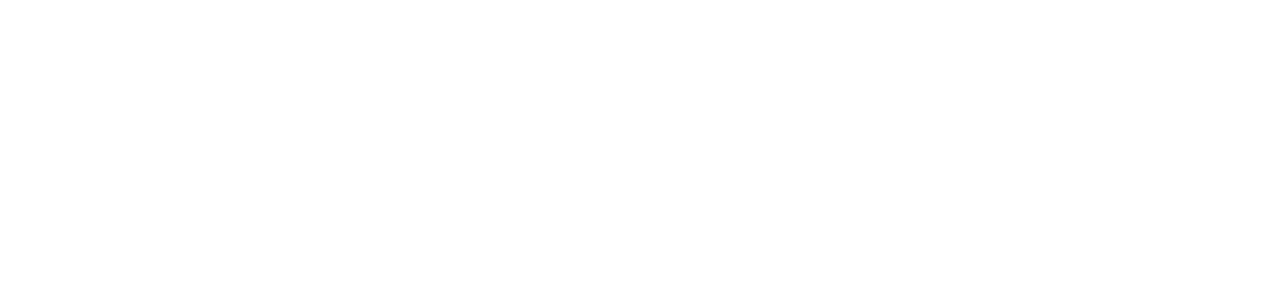
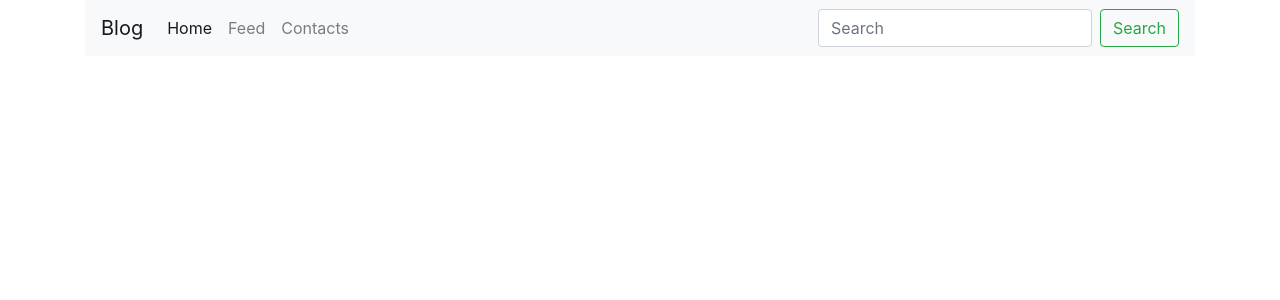
Before and after one commit to UildsonSantos/blog-uss_DIO-Capgemini, an Angular app in the folder frontend/blog-capgemini-dio/: page / in a window 1280 px wide. Shown: the top 300 px of the page. Built offline with nearby package versions, Linux system fonts and the light colour scheme.

Commit message:
implemented navbar component

```diff
--- a/frontend/blog-capgemini-dio/src/app/app.component.html
+++ b/frontend/blog-capgemini-dio/src/app/app.component.html
@@ -1,2 +1,3 @@
+<uss-navbar></uss-navbar>
 
 <router-outlet></router-outlet>
--- a/frontend/blog-capgemini-dio/src/app/app.module.ts
+++ b/frontend/blog-capgemini-dio/src/app/app.module.ts
@@ -3,10 +3,12 @@
 
 import { AppRoutingModule } from './app-routing.module';
 import { AppComponent } from './app.component';
+import { NavbarComponent } from './navbar/navbar.component';
 
 @NgModule({
   declarations: [
-    AppComponent
+    AppComponent,
+    NavbarComponent
   ],
   imports: [
     BrowserModule,
--- /dev/null
+++ b/frontend/blog-capgemini-dio/src/app/navbar/navbar.component.html
@@ -0,0 +1,27 @@
+<div class="container">
+  <nav class="navbar navbar-expand-lg navbar-light bg-light">
+    <a class="navbar-brand" href="#">Blog</a>
+    <button class="navbar-toggler" type="button" data-toggle="collapse" data-target="#navbarSupportedContent"
+      aria-controls="navbarSupportedContent" aria-expanded="false" aria-label="Toggle navigation">
+      <span class="navbar-toggler-icon"></span>
+    </button>
+
+    <div class="collapse navbar-collapse" id="navbarSupportedContent">
+      <ul class="navbar-nav mr-auto">
+        <li class="nav-item active">
+          <a class="nav-link" routerLink="/home">Home <span class="sr-only">(current)</span></a>
+        </li>
+        <li class="nav-item">
+          <a class="nav-link" routerLink="/feed">Feed</a>
+        </li>
+        <li class="nav-item">
+          <a class="nav-link" routerLink="/contact">Contacts</a>
+        </li>
+      </ul>
+      <form class="form-inline my-2 my-lg-0">
+        <input class="form-control mr-sm-2" type="search" placeholder="Search" aria-label="Search">
+        <button class="btn btn-outline-success my-2 my-sm-0" type="submit">Search</button>
+      </form>
+    </div>
+  </nav>
+</div>
--- /dev/null
+++ b/frontend/blog-capgemini-dio/src/app/navbar/navbar.component.ts
@@ -0,0 +1,15 @@
+import { Component, OnInit } from '@angular/core';
+
+@Component({
+  selector: 'uss-navbar',
+  templateUrl: './navbar.component.html',
+  styleUrls: ['./navbar.component.css']
+})
+export class NavbarComponent implements OnInit {
+
+  constructor() { }
+
+  ngOnInit(): void {
+  }
+
+}
```
Also changed, not shown: frontend/blog-capgemini-dio/src/app/navbar/navbar.component.css (added).
